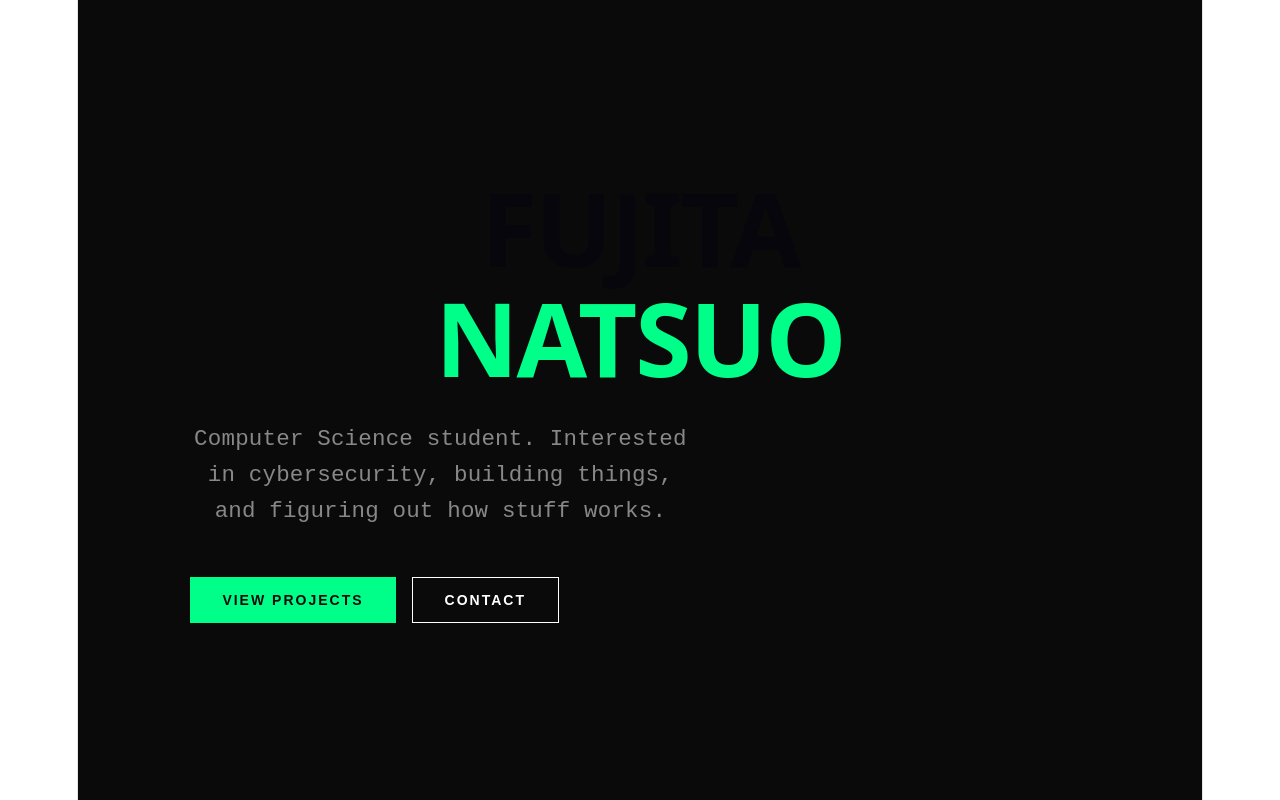
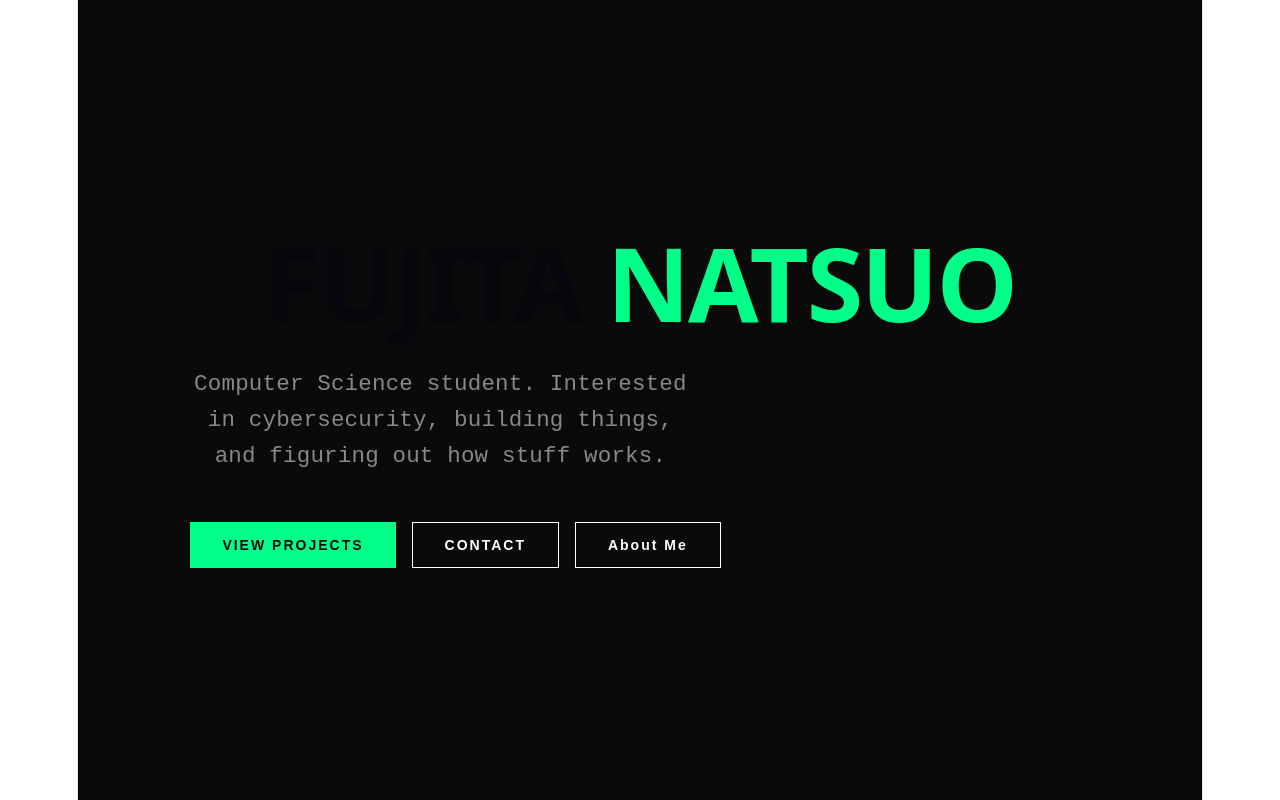
Before and after one commit to suechihuahua/react-portfolio, a React (Vite) app: page / in a window 1280 px wide. Built offline with nearby package versions, Linux system fonts and the light colour scheme.

Commit message:
Added About me button

```diff
--- a/src/App.jsx
+++ b/src/App.jsx
@@ -11,11 +11,8 @@ function App() {
       padding: '0 10%',
     }}>
 
-      <h1 style={{ fontSize: 'clamp(2.5rem, 8vw, 6rem)', fontWeight: '900', lineHeight: '1', margin: '0 0 8px 0', letterSpacing: '-2px' }}>
-        FUJITA
-      </h1>
-      <h1 style={{ fontSize: 'clamp(2.5rem, 8vw, 6rem)', fontWeight: '900', lineHeight: '1', margin: '0 0 32px 0', letterSpacing: '-2px', color: '#00ff88' }}>
-        NATSUO
+      <h1 style={{ fontSize: 'clamp(2.5rem, 8vw, 6rem)', fontWeight: '900', lineHeight: '1', margin: '0 0 32px 0', letterSpacing: '-2px' }}>
+        FUJITA <span style={{ color: '#00ff88' }}>NATSUO</span>
       </h1>
 
       <p style={{ fontSize: 'clamp(1rem, 2vw, 1.25rem)', color: '#888888', maxWidth: '500px', lineHeight: '1.6', marginBottom: '48px' }}>
@@ -47,6 +44,18 @@ function App() {
         }}>
           CONTACT
         </button>
+        <button style={{
+          backgroundColor: 'transparent',
+          color: '#ffffff',
+          border: '1px solid #ffffff',
+          padding: '14px 32px',
+          fontSize: '14px',
+          fontWeight: '700',
+          letterSpacing: '2px',
+          cursor: 'pointer',
+        }}>
+          About Me
+        </button>
       </div>
 
     </div>
```
